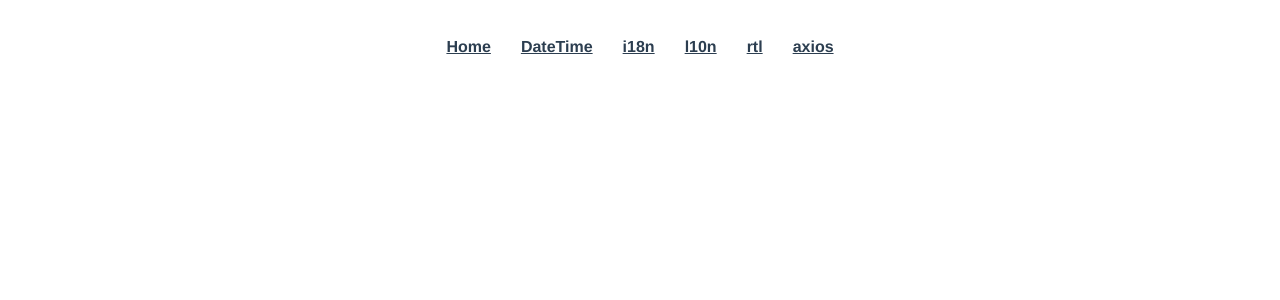
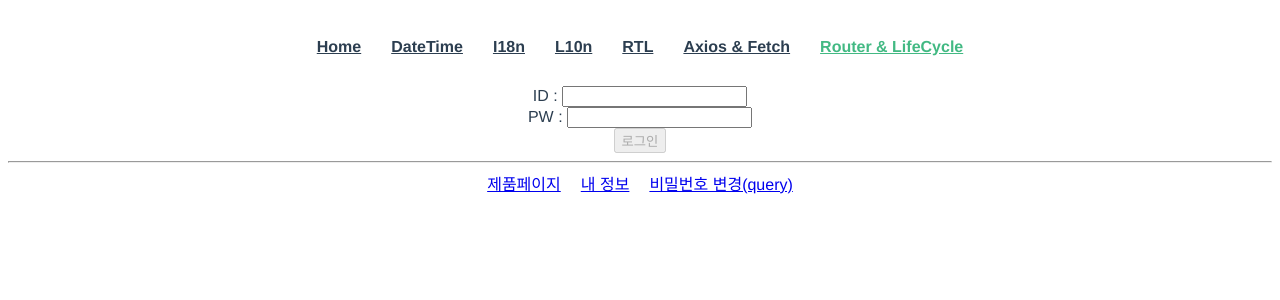
Before and after one commit to ctaaag/hello-Himedi, a Vue app: page /router in a window 1280 px wide. Shown: the top 300 px of the page. Built offline with nearby package versions, Linux system fonts and the light colour scheme; what vue-cookies would draw is missing.

Commit message:
login 기능 완성

```diff
--- a/src/App.vue
+++ b/src/App.vue
@@ -2,10 +2,11 @@
 	<nav>
 		<router-link to="/">Home</router-link>
 		<router-link to="/datetime">DateTime</router-link>
-		<router-link to="/i18n">i18n</router-link>
-		<router-link to="/l10n">l10n</router-link>
-		<router-link to="/rtl">rtl</router-link>
-		<router-link to="/axios">axios</router-link>
+		<router-link to="/i18n">I18n</router-link>
+		<router-link to="/l10n">L10n</router-link>
+		<router-link to="/rtl">RTL</router-link>
+		<router-link to="/axios">Axios & Fetch</router-link>
+		<router-link to="/router">Router & LifeCycle</router-link>
 	</nav>
 	<router-view />
 	<!-- 라우터 뷰는 해당 자리에 라우터 컴포넌트가 발생하게 됨 -->
--- a/src/SampleApi.js
+++ b/src/SampleApi.js
@@ -108,7 +108,6 @@ export const FetchApi = {
 			headers: {
 				"Time-Zone": new Date().getTimezoneOffset(),
 			},
-			// body: JSON.stringify(formData),
 		}),
 	deleteFetch: (route, query, form) =>
 		fetch(`${BASE_URL}/test/${route}?query=${query}&form=${form}`, {
--- /dev/null
+++ b/src/components/PasswordChange.vue
@@ -0,0 +1,7 @@
+<template lang="">
+	<div>비밀번호변경페이지</div>
+</template>
+<script>
+export default {};
+</script>
+<style lang=""></style>
--- /dev/null
+++ b/src/components/ProfileComponent.vue
@@ -0,0 +1,7 @@
+<template lang="">
+	<div>유저정보입니다</div>
+</template>
+<script>
+export default {};
+</script>
+<style lang=""></style>
--- a/src/router/index.js
+++ b/src/router/index.js
@@ -3,6 +3,9 @@ import { createRouter, createWebHistory } from "vue-router";
 import HomeView from "../views/HomeView.vue";
 // import DateTime from "../views/DateTime.vue";
 import AxiosComponent from "../views/AxiosComponent";
+import RouterLifecycle from "../views/RouterLifecycle";
+import ProfileComponent from "../components/ProfileComponent";
+import PasswordChange from "../components/PasswordChange";
 
 const routes = [
 	{
@@ -41,6 +44,45 @@ const routes = [
 		name: "axios",
 		component: AxiosComponent,
 	},
+	{
+		path: "/router",
+		name: "router",
+		component: RouterLifecycle,
+	},
+	{
+		path: "/router/profile",
+		name: "profile",
+		component: ProfileComponent,
+		// props: true,
+		beforeEnter: () => {
+			const getToken = JSON.parse(localStorage.getItem("loginState"));
+			if (getToken !== null) {
+				if (getToken.state) {
+					return;
+				} else {
+					console.log("ggt");
+					alert("로그인해주세요");
+					return "./router";
+				}
+			} else {
+				alert("로그인해주세요");
+				return "./router";
+			}
+		},
+	},
+	{
+		path: "/router/password",
+		name: "password",
+		component: PasswordChange,
+		beforeEnter: (to) => {
+			if (to.query.loginState === "true") {
+				return;
+			} else {
+				alert("로그인해주세요");
+				return false;
+			}
+		},
+	},
 ];
 
 const router = createRouter({
@@ -57,7 +99,4 @@ const router = createRouter({
 	routes,
 });
 
-// console.log("createRouter", createRouter);
-// console.log("router", router.hasRoute);
-
 export default router;
--- a/src/views/AxiosComponent.vue
+++ b/src/views/AxiosComponent.vue
@@ -9,6 +9,7 @@
 		{{ item }}
 	</button>
 	<hr />
+
 	<h1>Proxy 구현</h1>
 	<button
 		v-for="(item, index) in proxyList"
--- /dev/null
+++ b/src/views/RouterLifecycle.vue
@@ -0,0 +1,103 @@
+<template lang="">
+	<div className="login_wrapper" v-if="!loginState">
+		<form v-on:submit="submitForm">
+			<div>
+				<span>ID : </span>
+				<input type="text" v-model="username" v-on:keyup.enter="submit" />
+			</div>
+			<div>
+				<span>PW : </span>
+				<input type="password" v-model="password" v-on:keyup.enter="submit" />
+			</div>
+			<div>
+				<button
+					type="submit"
+					v-bind:disabled="username.length < 4 || password.length < 4"
+				>
+					로그인
+				</button>
+			</div>
+		</form>
+	</div>
+	<div className="login_wrapper" v-if="loginState">
+		{{ username }}님 안녕하세요
+		<div>
+			<button @click="logoutForm">로그아웃</button>
+		</div>
+	</div>
+	<div className="profile_move">
+		<hr />
+		<router-link to="/router/product" className="link_profile"
+			>제품페이지</router-link
+		>
+		<router-link to="/router/profile" className="link_profile"
+			>내 정보</router-link
+		>
+		<router-link
+			:to="{ name: 'password', query: { loginState: loginState } }"
+			className="link_profile"
+			>비밀번호 변경(query)</router-link
+		>
+	</div>
+</template>
+<script>
+export default {
+	data: function () {
+		return {
+			username: "",
+			password: "",
+			loginState: false,
+		};
+	},
+	methods: {
+		submitForm(e) {
+			e.preventDefault();
+			let sampleID = {
+				username: "test",
+				password: "1234",
+			};
+			if (
+				this.username === sampleID.username &&
+				this.password === sampleID.password
+			) {
+				alert("로그인 성공");
+				this.loginState = true;
+				let loginToken = {
+					username: this.username,
+					password: this.password,
+					state: this.loginState,
+				};
+				localStorage.setItem("loginState", JSON.stringify(loginToken));
+			} else {
+				alert("로그인 실패");
+			}
+		},
+		logoutForm() {
+			this.loginState = false;
+			this.username = "";
+			this.password = "";
+			localStorage.removeItem("loginState");
+		},
+	},
+	created() {
+		const getToken = JSON.parse(localStorage.getItem("loginState"));
+		if (getToken !== null) {
+			this.username = getToken.username;
+			this.password = getToken.password;
+			this.loginState = getToken.state;
+		}
+	},
+};
+</script>
+
+<style scoped>
+.login_wrapper {
+	text-align: center;
+}
+.profile_move {
+	text-align: center;
+}
+.link_profile {
+	margin: 10px;
+}
+</style>
```
